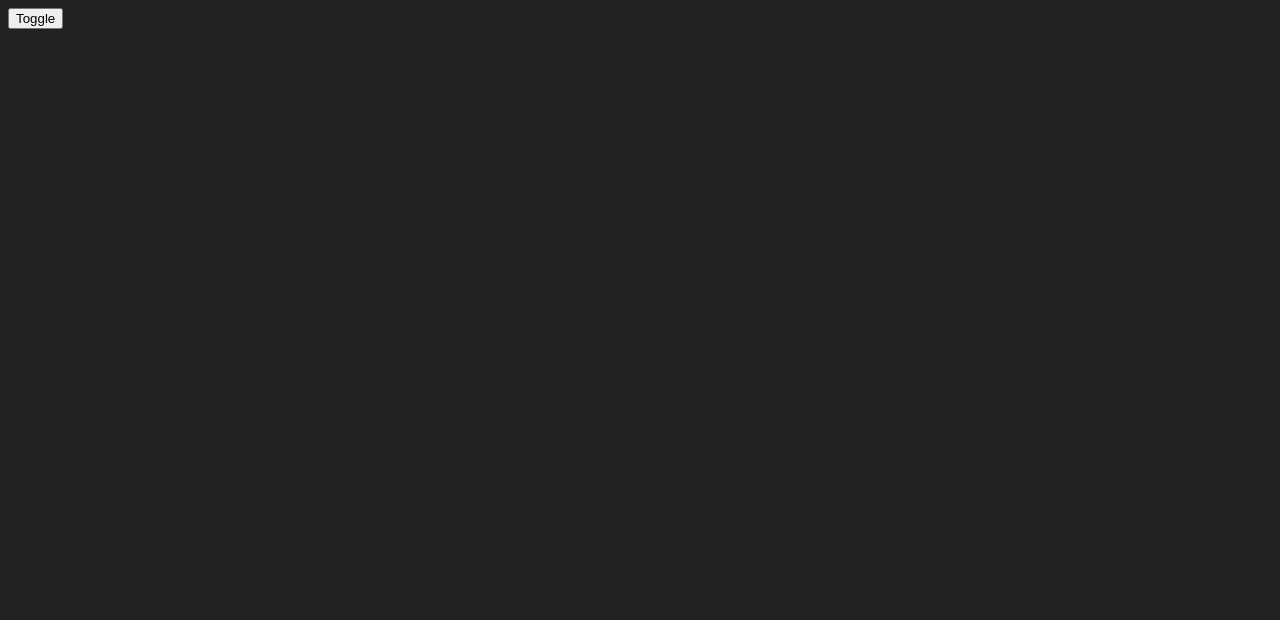
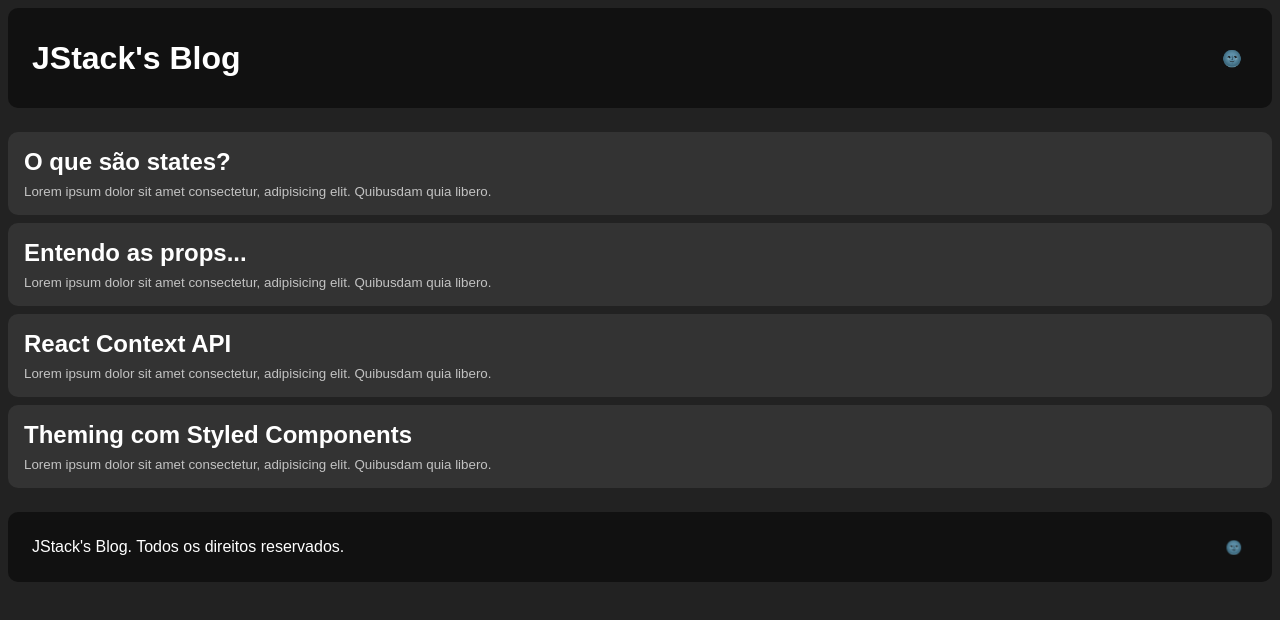
Before and after one commit to eduuk15/ReactFundamentos2, a React app: page / in a window 1280 px wide. Shown: the top 620 px of the page. Built offline with nearby package versions, Linux system fonts and the light colour scheme.

Commit message:
entendendo a diferenca entre useffect e uselayouteffect

```diff
--- a/src/App.js
+++ b/src/App.js
@@ -1,4 +1,4 @@
-import React, { useState, useMemo, useEffect } from 'react';
+import React, { useState, useMemo, useEffect, useLayoutEffect } from 'react';
 import { ThemeProvider } from 'styled-components';
 
 import GlobalStyle from './styles/global';
@@ -23,16 +23,19 @@ function App() {
     localStorage.setItem('theme', theme)
   }, [theme]);
 
+  useLayoutEffect(() => {
+    for (let i = 0; i <= 10000; i++) {
+      console.debug(i);
+    }
+  }, [theme]);
+
   return (
     <ThemeProvider theme={currentTheme}>
       <GlobalStyle />
-      <button onClick={handleToggleTheme}>Toggle</button>
-      {theme === 'dark' && (
-        <Layout
-          onToggleTheme={handleToggleTheme}
-          selectedTheme={theme}
-        />
-      )}
+      <Layout
+        onToggleTheme={handleToggleTheme}
+        selectedTheme={theme}
+      />
     </ThemeProvider>
   );
 };
--- a/src/components/Layout/index.js
+++ b/src/components/Layout/index.js
@@ -1,15 +1,10 @@
-import React, { useEffect } from 'react';
+import React from 'react';
 
 import Header from '../Header';
 import PostsList from '../PostsList';
 import Footer from '../Footer';
 
 export default function Layout({ onToggleTheme, selectedTheme }) {
-  useEffect(() => {
-      return () => {
-        console.debug('<Layout /> saiu de tela');
-      }
-  }, [selectedTheme])
 
   return (
     <>
```
